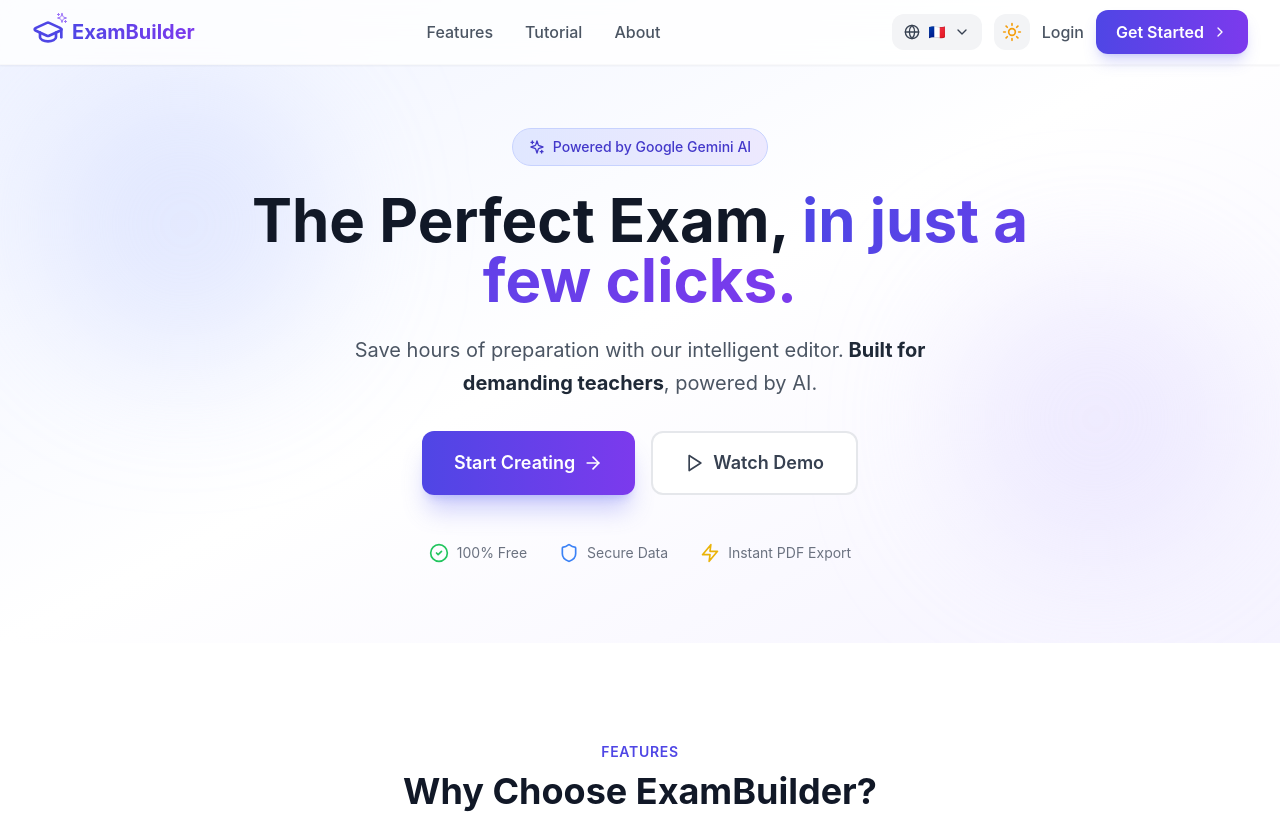
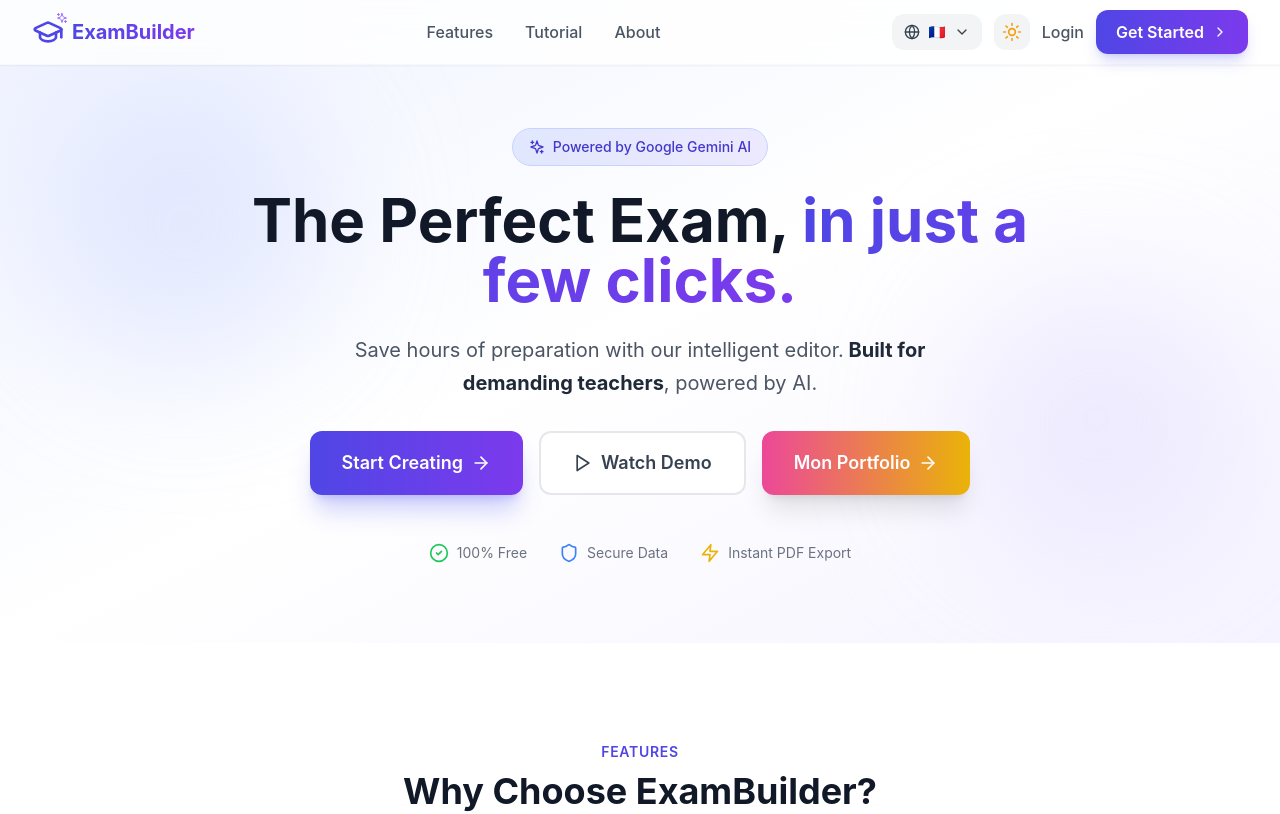
Before and after one commit to AYMANEFAKIHI/Exam-Builder, a React (Vite) app in the folder frontend/: page / in a window 1280 px wide. Shown: the top 814 px of the page. Built offline with nearby package versions, Linux system fonts and the light colour scheme.

Commit message:
feat: ajout d'un bouton vers le portfolio personnel sur la page d'accueil

```diff
--- a/frontend/src/pages/LandingPage.tsx
+++ b/frontend/src/pages/LandingPage.tsx
@@ -67,6 +67,15 @@ export default function LandingPage() {
               >
                 <Play className="w-5 h-5" />
                 <span>{t('hero.demo')}</span>
+              </a>
+              <a
+                href="https://portfolio-mu-ten-al9isz6c5k.vercel.app/"
+                target="_blank"
+                rel="noopener noreferrer"
+                className="inline-flex items-center justify-center space-x-2 rtl:space-x-reverse bg-gradient-to-r from-pink-500 to-yellow-500 text-white px-8 py-4 rounded-xl font-semibold text-lg shadow-xl hover:shadow-2xl hover:-translate-y-1 transition-all"
+              >
+                <span>Mon Portfolio</span>
+                <ArrowRight className="w-5 h-5" />
               </a>
             </div>
 
```
